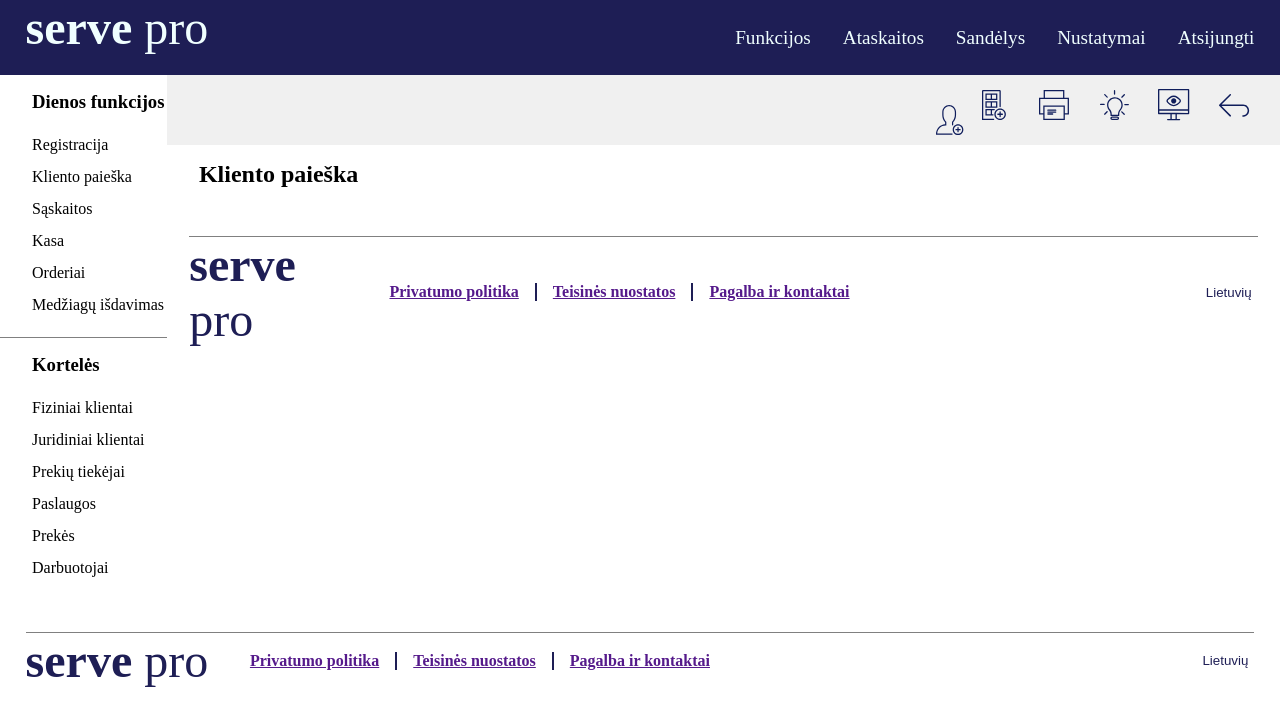
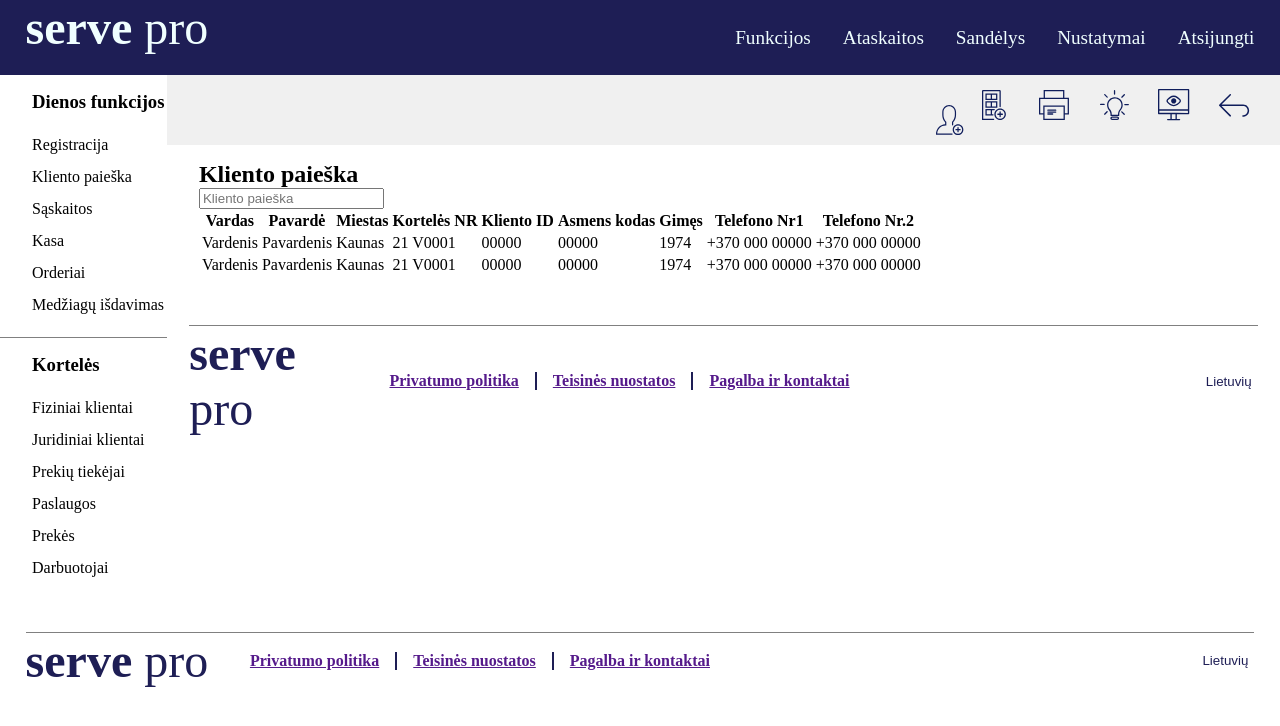
Before and after one commit to NeilaVait/ReactUzduotis-serve, a React (Create React App) app: page / in a window 1280 px wide. Shown: the top 726 px of the page. Built offline with nearby package versions, Linux system fonts and the light colour scheme.

Commit message:
table without css

```diff
--- a/src/components/ClientSearch/ClientSearch.jsx
+++ b/src/components/ClientSearch/ClientSearch.jsx
@@ -1,9 +1,11 @@
 import styles from './ClientSearch.module.css';
+import SearchTable from './SearchTable/SearchTable';
 
 function ClientSearch() {
   return (
     <div className={styles.window}>
       <h2>Kliento paieška</h2>
+      <SearchTable />
     </div>
   );
 }
--- /dev/null
+++ b/src/components/ClientSearch/SearchTable/SearchTable.jsx
@@ -0,0 +1,66 @@
+function SearchTable() {
+  const columns = [
+    'Vardas',
+    'Pavardė',
+    'Miestas',
+    'Kortelės NR',
+    'Kliento ID',
+    'Asmens kodas',
+    'Gimęs',
+    'Telefono Nr1',
+    'Telefono Nr.2',
+  ];
+
+  const clients = [
+    {
+      name: 'Vardenis',
+      surname: 'Pavardenis',
+      city: 'Kaunas',
+      cardNo: '21 V0001',
+      id: '00000',
+      code: '00000',
+      birthYear: '1974',
+      phone1: '+370 000 00000',
+      phone2: '+370 000 00000',
+    },
+    {
+      name: 'Vardenis',
+      surname: 'Pavardenis',
+      city: 'Kaunas',
+      cardNo: '21 V0001',
+      id: '00000',
+      code: '00000',
+      birthYear: '1974',
+      phone1: '+370 000 00000',
+      phone2: '+370 000 00000',
+    },
+  ];
+
+  return (
+    <div>
+      <input type="search" placeholder="Kliento paieška" />
+      <table>
+        <tr>
+          {columns.map((c) => (
+            <th>{c}</th>
+          ))}
+        </tr>
+        {clients.map((c) => (
+          <tr>
+            <td>{c.name}</td>
+            <td>{c.surname}</td>
+            <td>{c.city}</td>
+            <td>{c.cardNo}</td>
+            <td>{c.id}</td>
+            <td>{c.code}</td>
+            <td>{c.birthYear}</td>
+            <td>{c.phone1}</td>
+            <td>{c.phone2}</td>
+          </tr>
+        ))}
+      </table>
+    </div>
+  );
+}
+
+export default SearchTable;
```
Also changed, not shown: src/components/ClientSearch/SearchTable/SearchTable.module.css (added).
